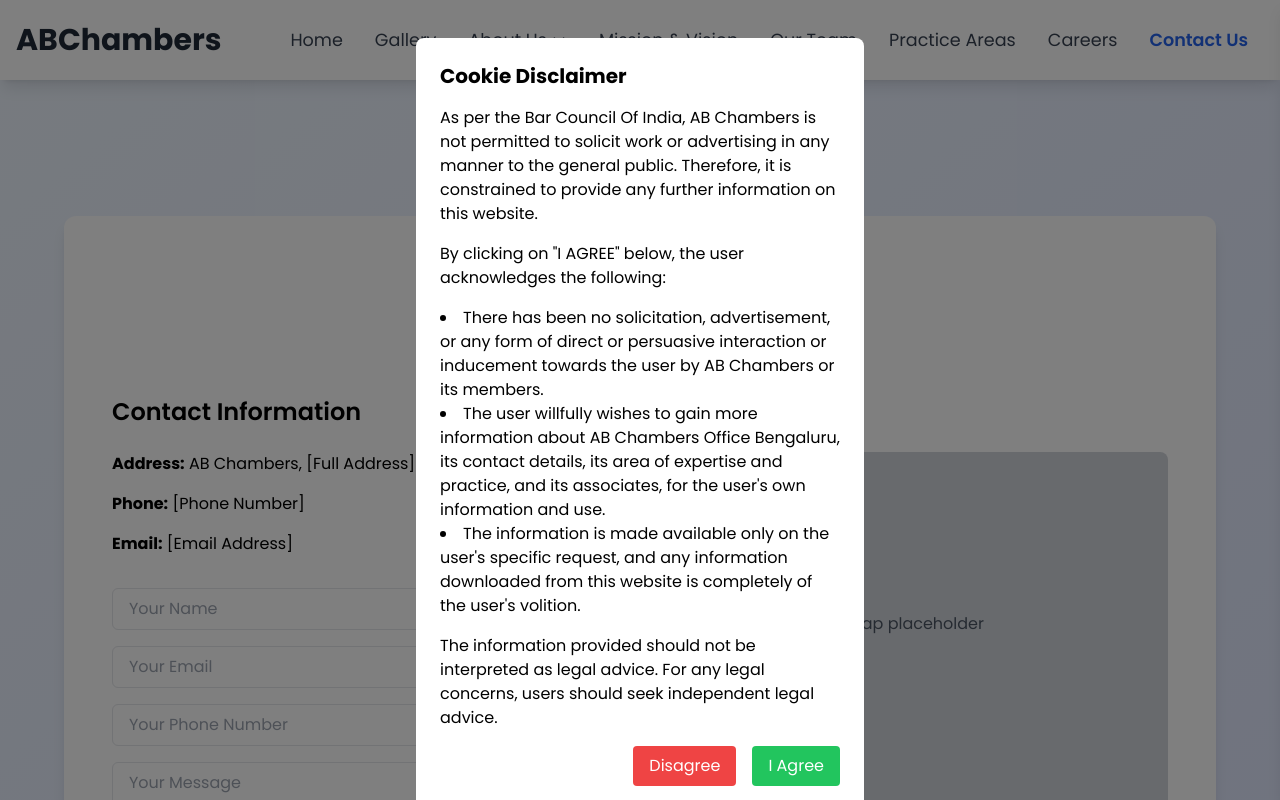
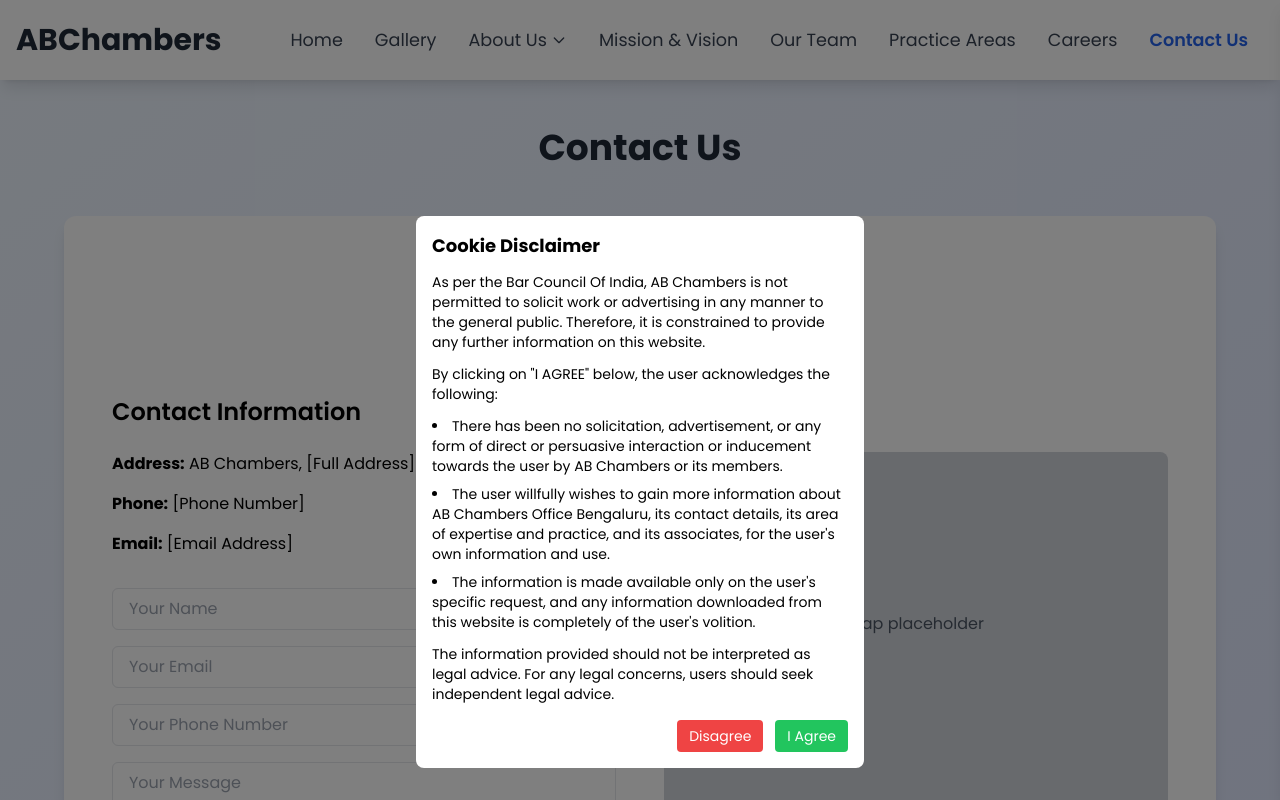
Before and after one commit to amodh-2002/AB-Chambers, a React (Vite) app: page /contact-us in a window 1280 px wide. Shown: the top 800 px of the page. Built offline with nearby package versions, Linux system fonts and the light colour scheme.

Commit message:
changes in cookie component

```diff
--- a/src/component/Cookie.tsx
+++ b/src/component/Cookie.tsx
@@ -16,38 +16,48 @@ const Cookie: React.FC = () => {
       }
     };
     document.addEventListener("visibilitychange", handleVisibilityChange);
+
+    // Prevent scrolling when component mounts and cookie is not accepted
+    if (!localStorage.getItem("cookieAgreed")) {
+      document.body.style.overflow = 'hidden';
+    }
+
     return () => {
       document.removeEventListener("visibilitychange", handleVisibilityChange);
+      // Reset overflow when component unmounts
+      document.body.style.overflow = 'unset';
     };
   }, []);
 
   const handleAgree = () => {
     localStorage.setItem("cookieAgreed", "true");
     setIsVisible(false);
+    // Re-enable scrolling
+    document.body.style.overflow = 'unset';
   };
 
   const handleDisagree = () => {
+    // Re-enable scrolling before redirect
+    document.body.style.overflow = 'unset';
     window.location.href = "https://www.google.com";
   };
 
   if (!isVisible) return null;
 
   return (
-    <div className="fixed inset-0 bg-black bg-opacity-50 flex items-center justify-center p-4 z-50 overflow-y-auto">
-      <div className="bg-white rounded-lg w-full max-w-md mx-auto p-6 mt-12">
-        {" "}
-        {/* Add mt-12 here */}
-        <h2 className="text-xl font-bold mb-4">Cookie Disclaimer</h2>
-        <p className="mb-4">
+    <div className="fixed inset-0 bg-black bg-opacity-50 flex items-end justify-center p-4 z-50">
+      <div className="bg-white rounded-lg w-full max-w-md mx-auto p-4 mb-4 max-h-[70vh] overflow-y-auto">
+        <h2 className="text-lg font-bold mb-3">Cookie Disclaimer</h2>
+        <p className="mb-3 text-sm">
           As per the Bar Council Of India, AB Chambers is not permitted to
           solicit work or advertising in any manner to the general public.
           Therefore, it is constrained to provide any further information on
           this website.
         </p>
-        <p className="mb-4">
+        <p className="mb-3 text-sm">
           By clicking on "I AGREE" below, the user acknowledges the following:
         </p>
-        <ul className="list-disc list-inside mb-4">
+        <ul className="list-disc list-inside mb-3 text-sm space-y-2">
           <li>
             There has been no solicitation, advertisement, or any form of direct
             or persuasive interaction or inducement towards the user by AB
@@ -65,20 +75,20 @@ const Cookie: React.FC = () => {
             completely of the user's volition.
           </li>
         </ul>
-        <p className="mb-4">
+        <p className="mb-4 text-sm">
           The information provided should not be interpreted as legal advice.
           For any legal concerns, users should seek independent legal advice.
         </p>
-        <div className="flex justify-end space-x-4 mt-4">
+        <div className="flex justify-end space-x-3">
           <button
             onClick={handleDisagree}
-            className="px-4 py-2 bg-red-500 text-white rounded hover:bg-red-600"
+            className="px-3 py-1.5 bg-red-500 text-white rounded hover:bg-red-600 text-sm"
           >
             Disagree
           </button>
           <button
             onClick={handleAgree}
-            className="px-4 py-2 bg-green-500 text-white rounded hover:bg-green-600"
+            className="px-3 py-1.5 bg-green-500 text-white rounded hover:bg-green-600 text-sm"
           >
             I Agree
           </button>
```
